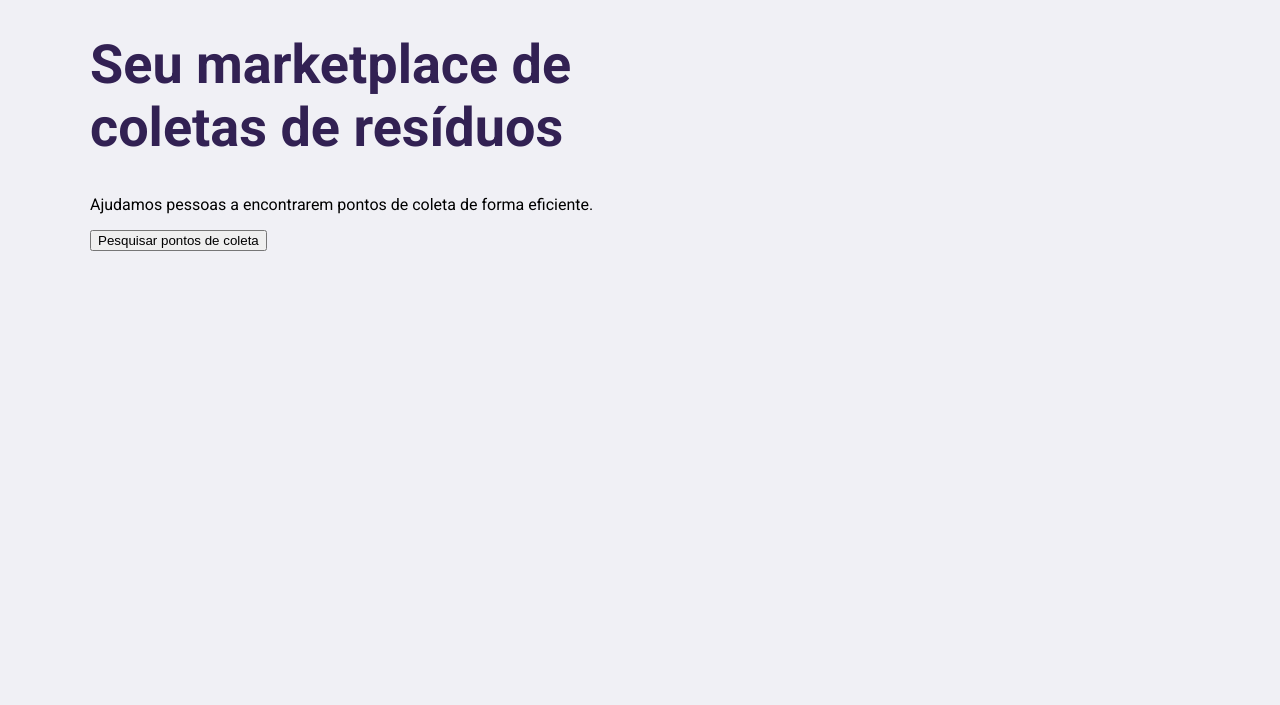
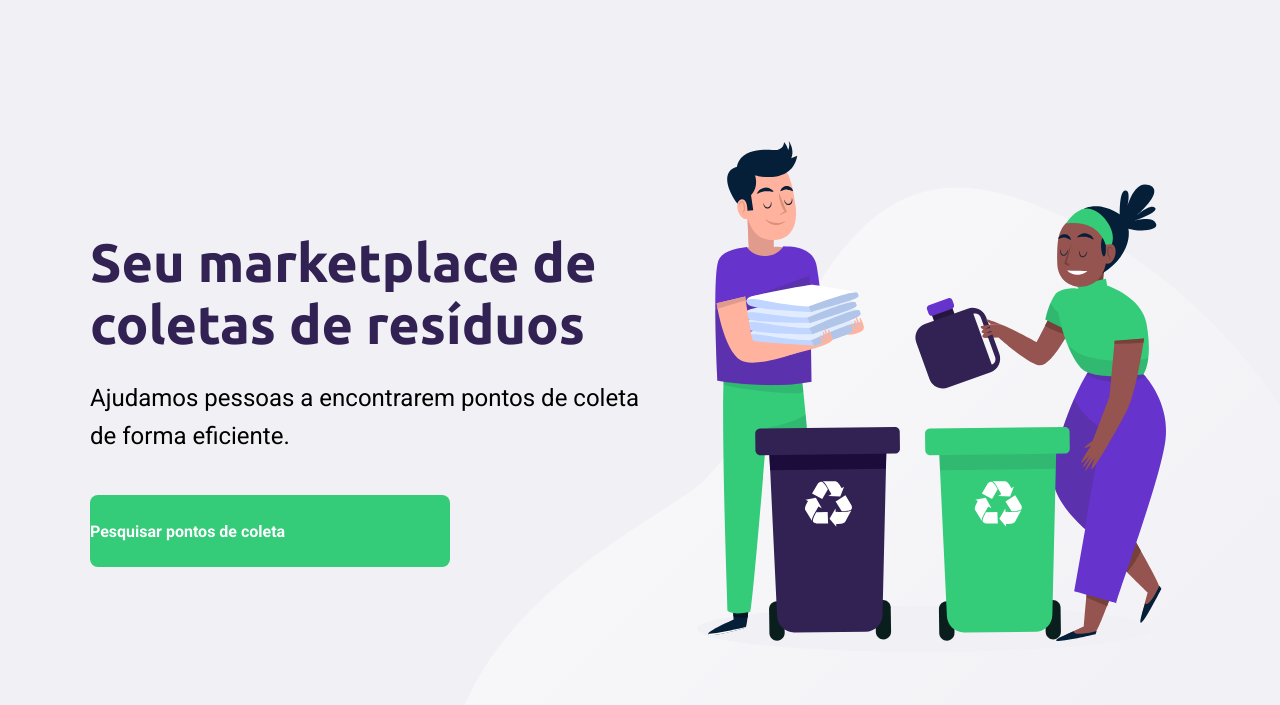
Before and after one commit to MauricioFe/NextLevel_Ecoleta, a plain HTML site: page index.html in a window 1280 px wide. Shown: the part 95-800 px from the top of the page. Drawn offline with Linux system fonts and the light colour scheme.

Commit message:
melhoria na estilização

```diff
--- a/index.html
+++ b/index.html
@@ -5,7 +5,8 @@
     <meta charset="UTF-8">
     <meta name="viewport" content="width=device-width, initial-scale=1.0">
     <title>Ecoleta</title>
-    <link href="https://fonts.googleapis.com/css2?family=Roboto:ital,wght@0,300;0,400;0,700;1,300&display=swap"
+    <link
+        href="https://fonts.googleapis.com/css2?family=Roboto:ital,wght@0,300;0,400;0,700;1,300&family=Ubuntu:wght@700&display=swap"
         rel="stylesheet">
     <link rel="stylesheet" href="styles/main.css">
 </head>
@@ -21,7 +22,7 @@
                 <h1>Seu marketplace de coletas de resíduos</h1>
                 <p>Ajudamos pessoas a encontrarem pontos de coleta de forma eficiente.</p>
 
-                <button>Pesquisar pontos de coleta</button>
+                <a href="#"> <span></span> Pesquisar pontos de coleta</a>
             </main>
         </div>
     </div>
--- a/styles/main.css
+++ b/styles/main.css
@@ -1,6 +1,12 @@
 :root {
     /*elemento raiz onde eu posso criar variaveis para repetir propriedades*/
     --title-color: #322153;
+    --primary-color:#34cb79;
+}
+
+* {
+    margin: 0;
+    padding: 0;
 }
 
 html {
@@ -15,6 +21,11 @@ a {
     text-decoration: none;
 }
 
+h1, h2, h3, h4, h5, h6 {
+    font-family: 'Ubuntu', sans-serif;
+    color: var(--title-color);
+}
+
 /* BOX MODEL
 modelo de caixa
 Toda caixa tem
@@ -24,7 +35,7 @@ posicionanebto, alinhamentos
 */
 
 #page-home {
-    height: 150vw;
+    height: 70vw;
     background: url('../assets/home-background.svg') no-repeat;
     background-position: 35vw bottom;
 }
@@ -33,6 +44,9 @@ posicionanebto, alinhamentos
     width: 90%;
     max-width: 1100px;
     margin: 0 auto;
+    display: flex;
+    flex-direction: column;
+    height: 100%;
 }
 
 #page-home header {
@@ -61,9 +75,36 @@ posicionanebto, alinhamentos
 
 #page-home main {
     max-width: 560px;
+    flex: 1;
+    display: flex;
+    flex-direction: column;
+    justify-content: center;
 }
 
 #page-home main h1 {
     font-size: 54px;
-    color: var(--title-color);
 }
+
+#page-home main p{
+    font-size: 24px;
+    line-height: 38px;
+    margin-top: 24px;
+}
+
+#page-home main a{
+    width:100%;
+    max-width: 360px;
+    background: var(--primary-color);
+    height: 72px;
+    border-radius: 8px;
+    display: flex;
+    align-items: center;
+    margin-top: 40px;
+    transition: 400ms;
+    font-weight: bold;
+    color: white;
+
+}
+#page-home main a:hover{
+    background: #2fb86e;
+}
```
